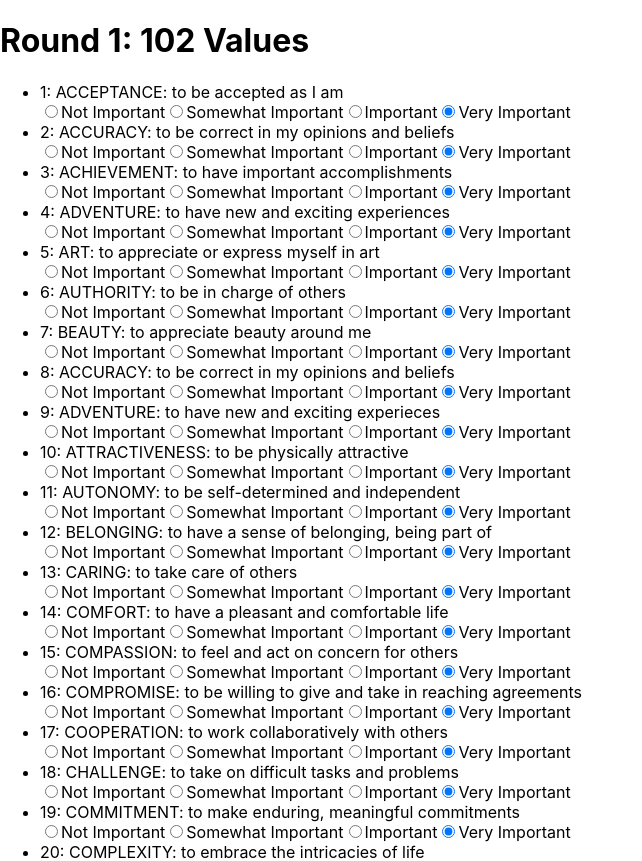
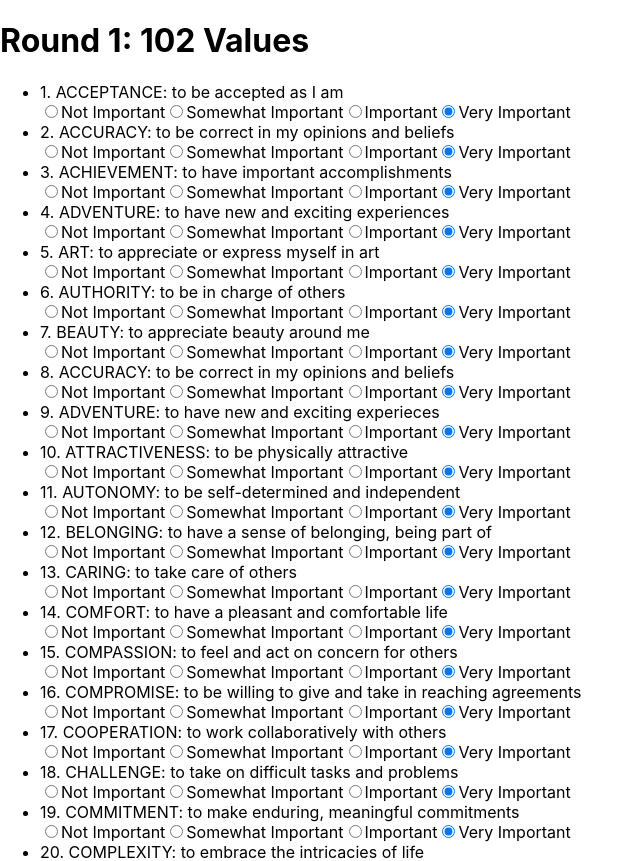
Before and after one commit to LB-BB/Values-Test, a React (Create React App) app: page /round1 in a window 1280 px wide. Shown: the top 861 px of the page, without its empty margins (0-642 px from the left). Built offline with nearby package versions, Linux system fonts and the light colour scheme.

Commit message:
Update numbering syntax in Round 1 & 2

```diff
--- a/src/Round1.js
+++ b/src/Round1.js
@@ -47,7 +47,7 @@ const Round1 = () => {
         <ul>
           {questions.map((question, index) => (
             <li key={index}>
-              <span>{`${index +1}: `}{question}</span>
+              <span>{`${index +1}. `}{question}</span>
               <div>
                 <input
                   type='radio'
--- a/src/Round2.js
+++ b/src/Round2.js
@@ -45,7 +45,7 @@ const Round2 = () => {
       <ul>
         {importantQuestions.map((question, index) => (
           <li key={index}>
-            <span>{`${index +1}: `}{question}</span>
+            <span>{`${index +1}. `}{question}</span>
             <div>
               <input
                 type='radio'
```
Also changed, not shown: 2 other files (tests, documents, lock files or other folders).
